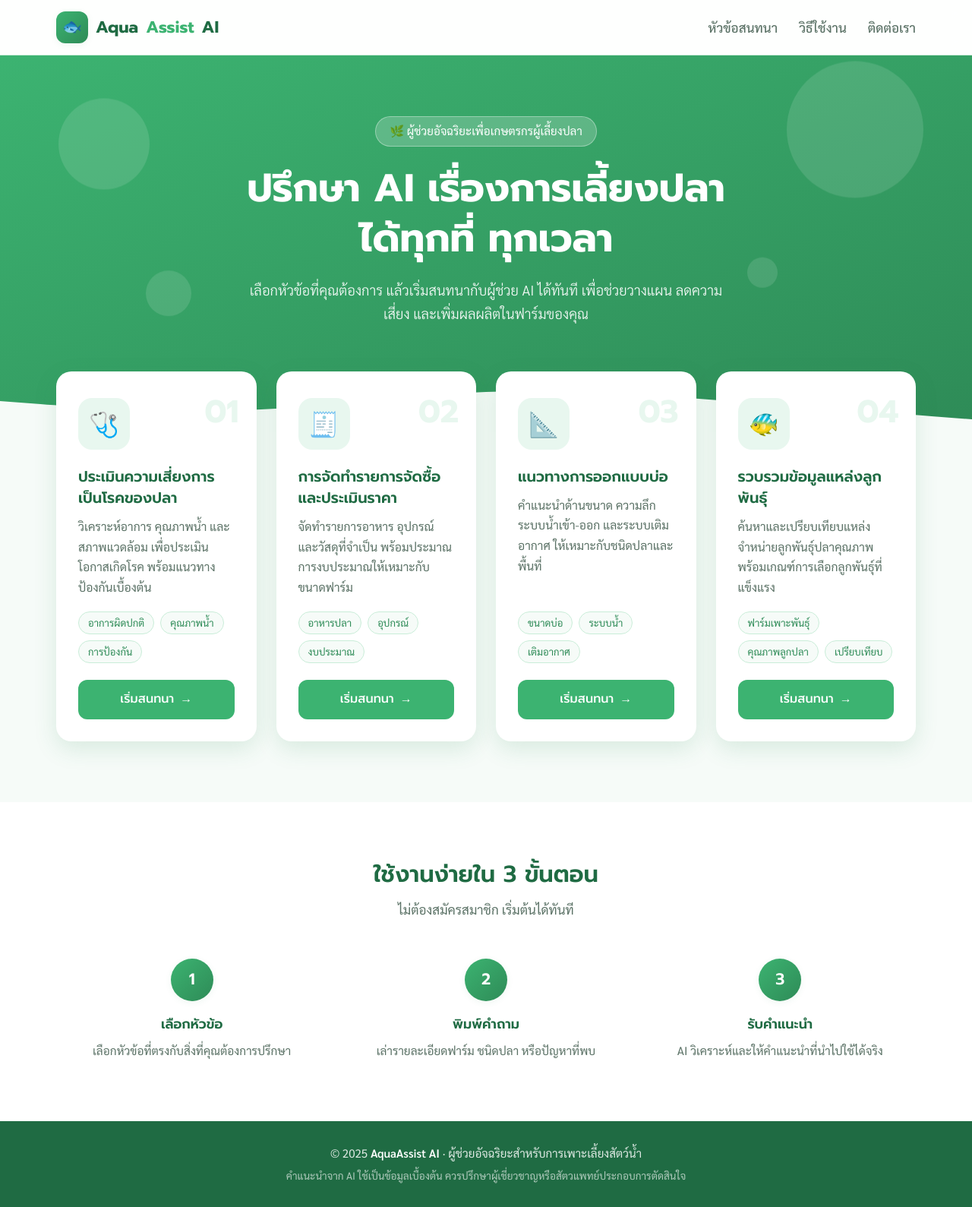
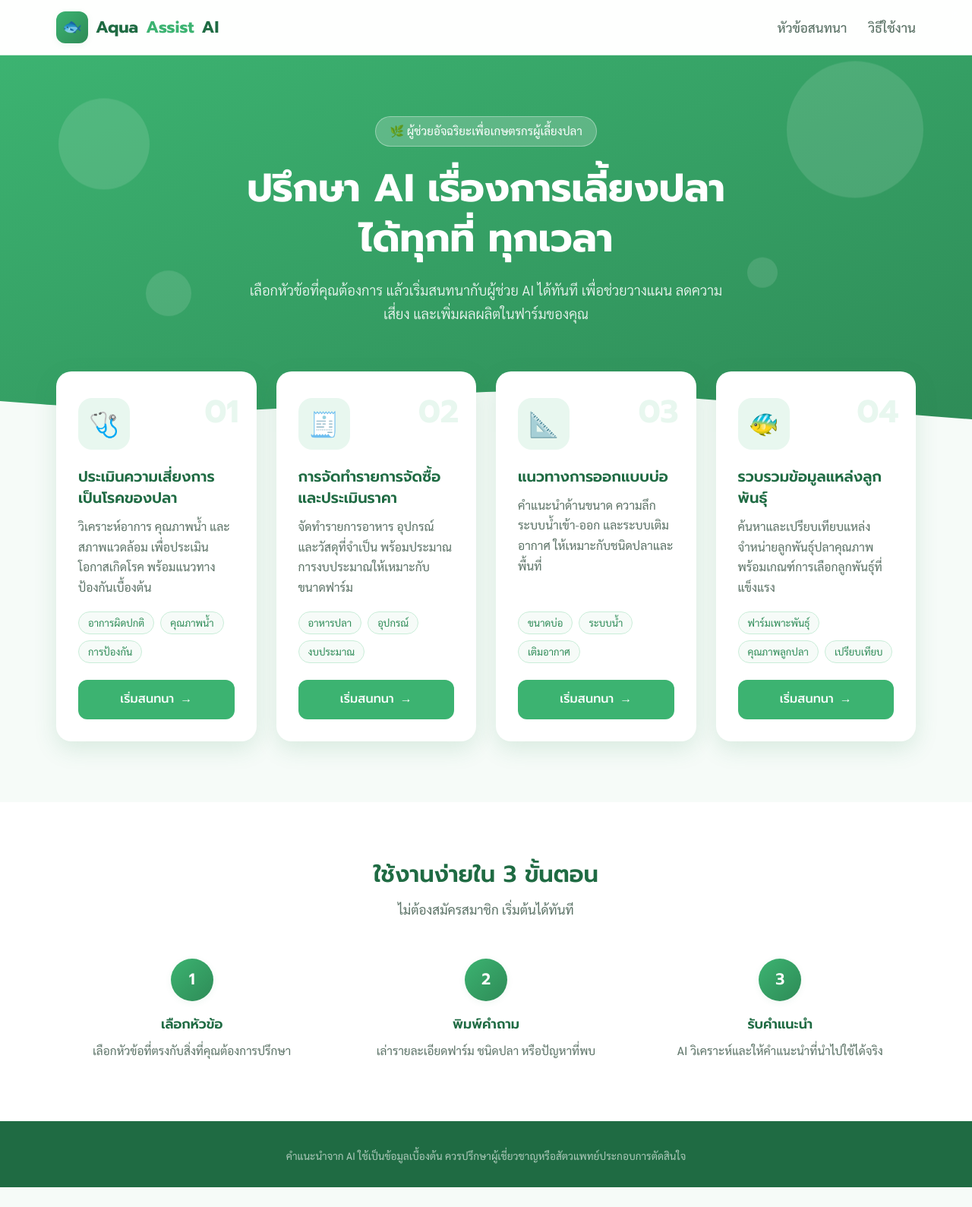
Before and after one commit to YarkNonZzz/AquaAssist-Web, a plain HTML site: page index.html in a window 1280 px wide. Shown: the whole page at 76% size. After the commit the page ends 1563 px from the top, so only its background shows below. Drawn offline with Linux system fonts and the light colour scheme.

```diff
--- a/index.html
+++ b/index.html
@@ -238,7 +238,6 @@
       <ul class="nav-links">
         <li><a href="#topics">หัวข้อสนทนา</a></li>
         <li><a href="#how">วิธีใช้งาน</a></li>
-        <li><a href="#contact">ติดต่อเรา</a></li>
       </ul>
     </div>
   </nav>
@@ -359,7 +358,6 @@
   <!-- ===== Footer ===== -->
   <footer id="contact">
     <div class="container">
-      <p>© 2025 <strong>AquaAssist AI</strong> · ผู้ช่วยอัจฉริยะสำหรับการเพาะเลี้ยงสัตว์น้ำ</p>
       <p style="font-size:.85rem; opacity:.75; margin-top:4px;">
         คำแนะนำจาก AI ใช้เป็นข้อมูลเบื้องต้น ควรปรึกษาผู้เชี่ยวชาญหรือสัตวแพทย์ประกอบการตัดสินใจ
       </p>
```
